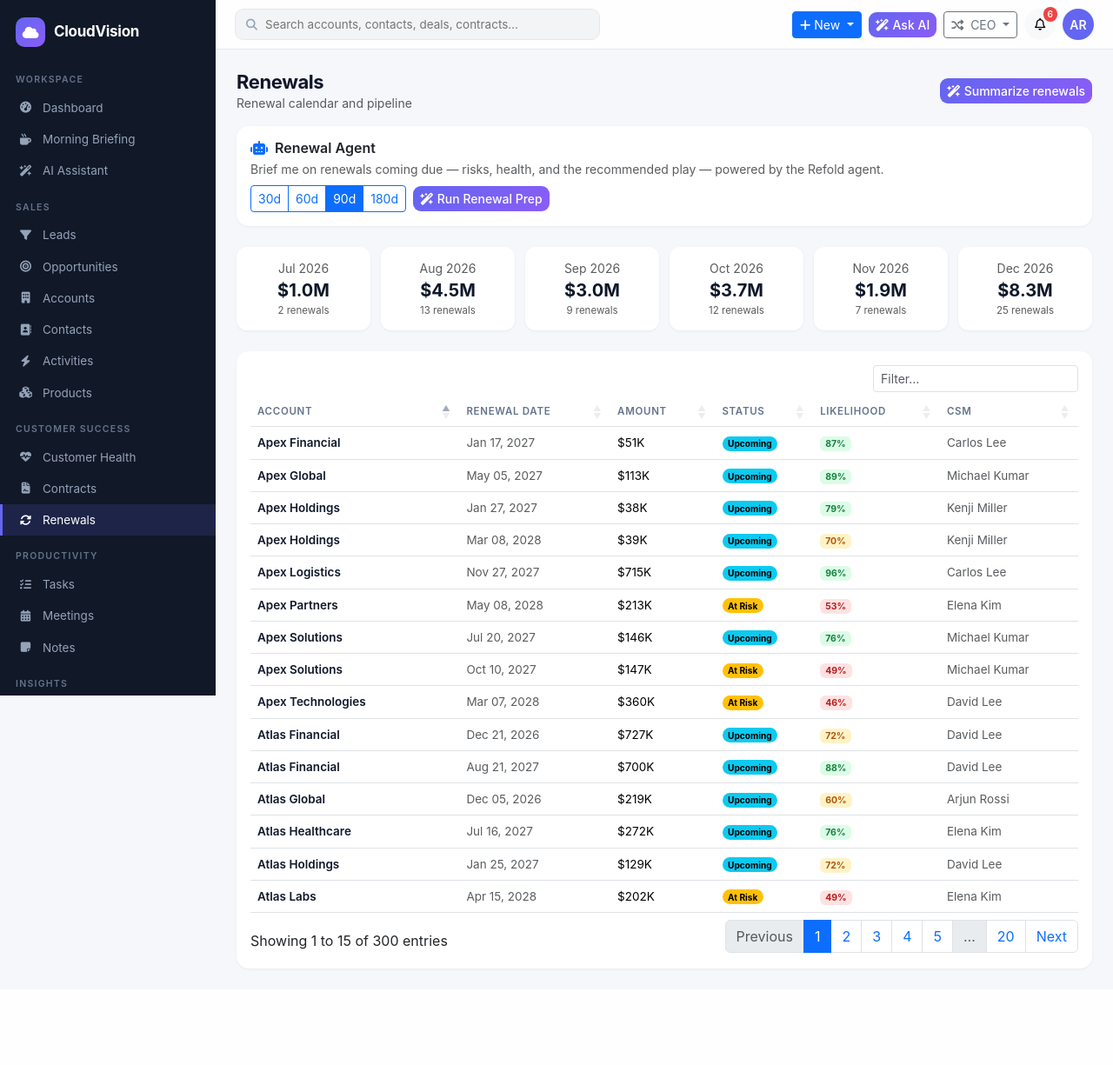
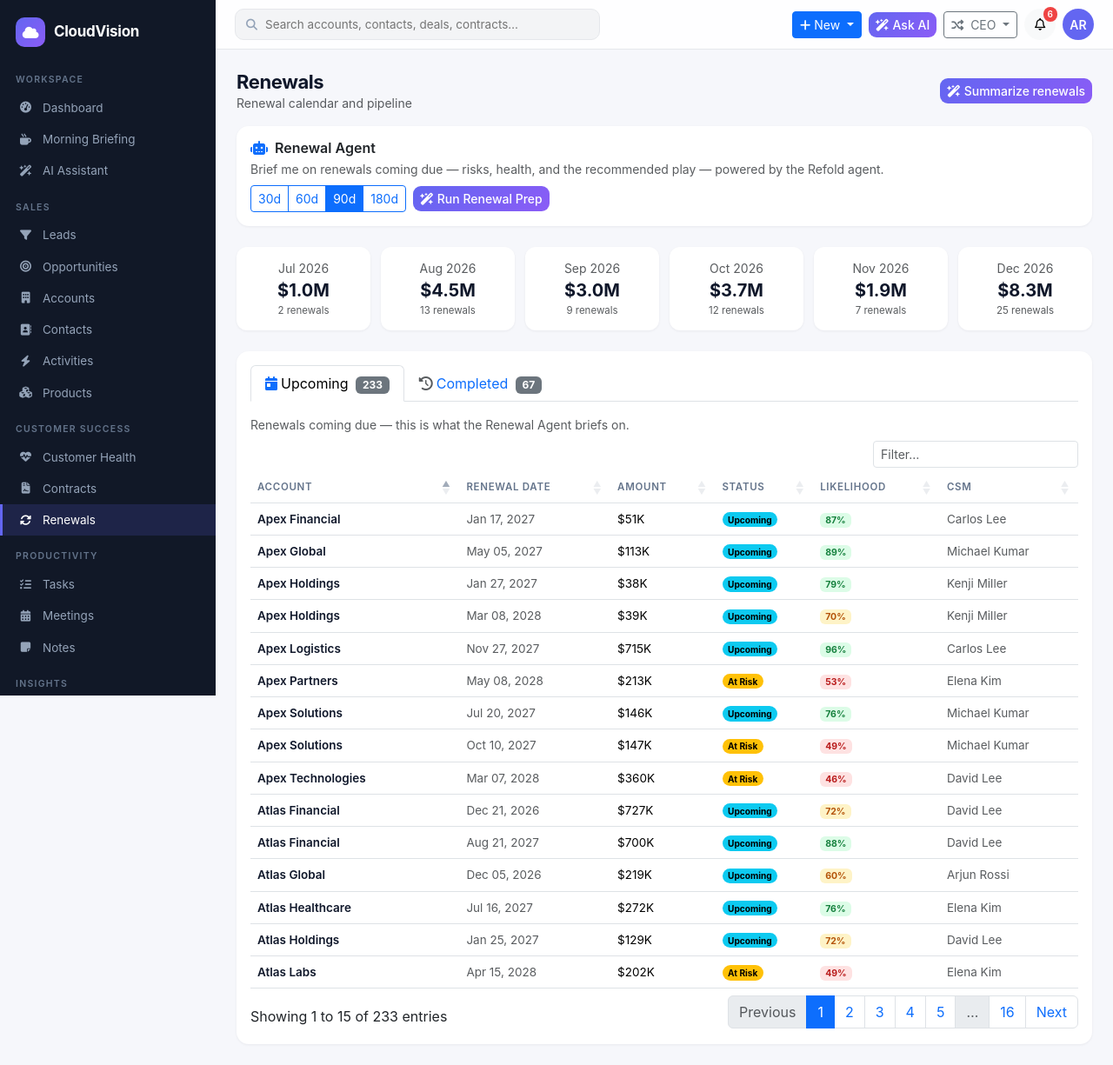
Before and after one commit to lokeshwar-t/sfdc-crm-demo, a Flask app: page /renewals in a window 1280 px wide. Shown: the whole page at 87% size. Before the commit the page ends 1116 px from the top, so only its background shows below. Run offline with Flask 3, Linux system fonts and the light colour scheme; a user stored in the database is signed in; data comes from the database, SQL or seed files in the repository; some libraries are stand-ins or nearby versions.

Commit message:
Split renewals table into Upcoming / Completed tabs
Upcoming (renewal_date >= today, soonest first) mirrors what the Renewal
Agent briefs; Completed (past, most recent first) is for reference. Row
markup shared via a Jinja macro; DataTables columns re-adjust on tab show
to avoid the hidden-tab mis-sizing.

Co-Authored-By: Claude Opus 4.8 (1M context) <noreply@anthropic.com>

```diff
--- a/routes/modules.py
+++ b/routes/modules.py
@@ -111,7 +111,9 @@ def contracts():
 @login_required
 def renewals():
     rows = Renewal.query.order_by(Renewal.renewal_date).all()
-    upcoming = [r for r in rows if r.renewal_date and r.renewal_date >= date.today()]
+    today = date.today()
+    upcoming = [r for r in rows if r.renewal_date and r.renewal_date >= today]
+    past = [r for r in rows if r.renewal_date and r.renewal_date < today][::-1]  # most recent first
     # group next 6 months for calendar strip
     months = []
     for i in range(6):
@@ -120,7 +122,8 @@ def renewals():
         amt = sum(r.amount for r in upcoming if r.renewal_date.month == m and r.renewal_date.year == y)
         cnt = sum(1 for r in upcoming if r.renewal_date.month == m and r.renewal_date.year == y)
         months.append(dict(label=date(y, m, 1).strftime("%b %Y"), amount=amt, count=cnt))
-    return render_template("renewals.html", rows=rows[:300], months=months,
+    return render_template("renewals.html", upcoming_rows=upcoming[:300],
+                           past_rows=past[:300], months=months,
                            rn_windows=current_app.config["RENEWAL_WINDOWS"])
 
 
--- a/static/js/app.js
+++ b/static/js/app.js
@@ -748,6 +748,12 @@ document.addEventListener('DOMContentLoaded', () => {
     new DataTable(t, {pageLength: 15, lengthChange: false,
       language: {search: '', searchPlaceholder: 'Filter…'}});
   });
+  // DataTables initialized inside a hidden tab mis-sizes columns — recalc on show.
+  document.querySelectorAll('button[data-bs-toggle="tab"]').forEach(btn => {
+    btn.addEventListener('shown.bs.tab', () => {
+      if (window.DataTable) DataTable.tables({visible: true, api: true}).columns.adjust();
+    });
+  });
   // auto-dismiss flash toasts
   setTimeout(() => document.querySelectorAll('.toast-flash').forEach(el => {
     bootstrap.Alert.getOrCreateInstance(el).close();
--- a/templates/renewals.html
+++ b/templates/renewals.html
@@ -44,12 +44,7 @@
   {% endfor %}
 </div>
 
-<div class="card section-card">
-  <div class="card-body">
-    <table class="table table-hover align-middle datatable">
-      <thead><tr><th>Account</th><th>Renewal Date</th><th>Amount</th><th>Status</th><th>Likelihood</th><th>CSM</th></tr></thead>
-      <tbody>
-      {% for r in rows %}
+{% macro renewal_row(r) %}
 <tr>
   <td>{% if r.account %}<a class="entity-link" href="{{ url_for('mod.account_360', account_id=r.account_id) }}">{{ r.account.name }}</a>{% endif %}</td>
   <td class="text-muted" data-order="{{ r.renewal_date.isoformat() if r.renewal_date }}">{{ r.renewal_date.strftime('%b %d, %Y') if r.renewal_date }}</td>
@@ -58,9 +53,44 @@
   <td data-order="{{ r.likelihood }}"><span class="ai-score {{ 'hi' if r.likelihood >= 75 else ('mid' if r.likelihood >= 55 else 'lo') }}">{{ r.likelihood }}%</span></td>
   <td class="text-muted">{{ r.owner.name if r.owner }}</td>
 </tr>
-      {% endfor %}
+{% endmacro %}
+
+<div class="card section-card">
+  <div class="card-body">
+    <ul class="nav nav-tabs mb-3" role="tablist">
+      <li class="nav-item" role="presentation">
+        <button class="nav-link active" id="upcoming-tab" data-bs-toggle="tab" data-bs-target="#tab-upcoming" type="button" role="tab">
+          <i class="fa-solid fa-calendar-day me-1 text-primary"></i>Upcoming
+          <span class="badge text-bg-secondary ms-1">{{ upcoming_rows|length }}</span>
+        </button>
+      </li>
+      <li class="nav-item" role="presentation">
+        <button class="nav-link" id="past-tab" data-bs-toggle="tab" data-bs-target="#tab-past" type="button" role="tab">
+          <i class="fa-solid fa-clock-rotate-left me-1 text-muted"></i>Completed
+          <span class="badge text-bg-secondary ms-1">{{ past_rows|length }}</span>
+        </button>
+      </li>
+    </ul>
+    <div class="tab-content">
+      <div class="tab-pane fade show active" id="tab-upcoming" role="tabpanel">
+        <div class="text-muted small mb-2">Renewals coming due — this is what the Renewal Agent briefs on.</div>
+        <table class="table table-hover align-middle datatable">
+          <thead><tr><th>Account</th><th>Renewal Date</th><th>Amount</th><th>Status</th><th>Likelihood</th><th>CSM</th></tr></thead>
+          <tbody>
+          {% for r in upcoming_rows %}{{ renewal_row(r) }}{% else %}<tr><td colspan="6" class="text-muted small py-3">No upcoming renewals.</td></tr>{% endfor %}
+          </tbody>
+        </table>
+      </div>
+      <div class="tab-pane fade" id="tab-past" role="tabpanel">
+        <div class="text-muted small mb-2">Past renewals (renewed or churned) — for reference.</div>
+        <table class="table table-hover align-middle datatable">
+          <thead><tr><th>Account</th><th>Renewal Date</th><th>Amount</th><th>Status</th><th>Likelihood</th><th>CSM</th></tr></thead>
+          <tbody>
+          {% for r in past_rows %}{{ renewal_row(r) }}{% else %}<tr><td colspan="6" class="text-muted small py-3">No completed renewals.</td></tr>{% endfor %}
           </tbody>
         </table>
       </div>
     </div>
+  </div>
+</div>
 {% endblock %}
```
Lines whose indentation alone changed are shown as unchanged.
